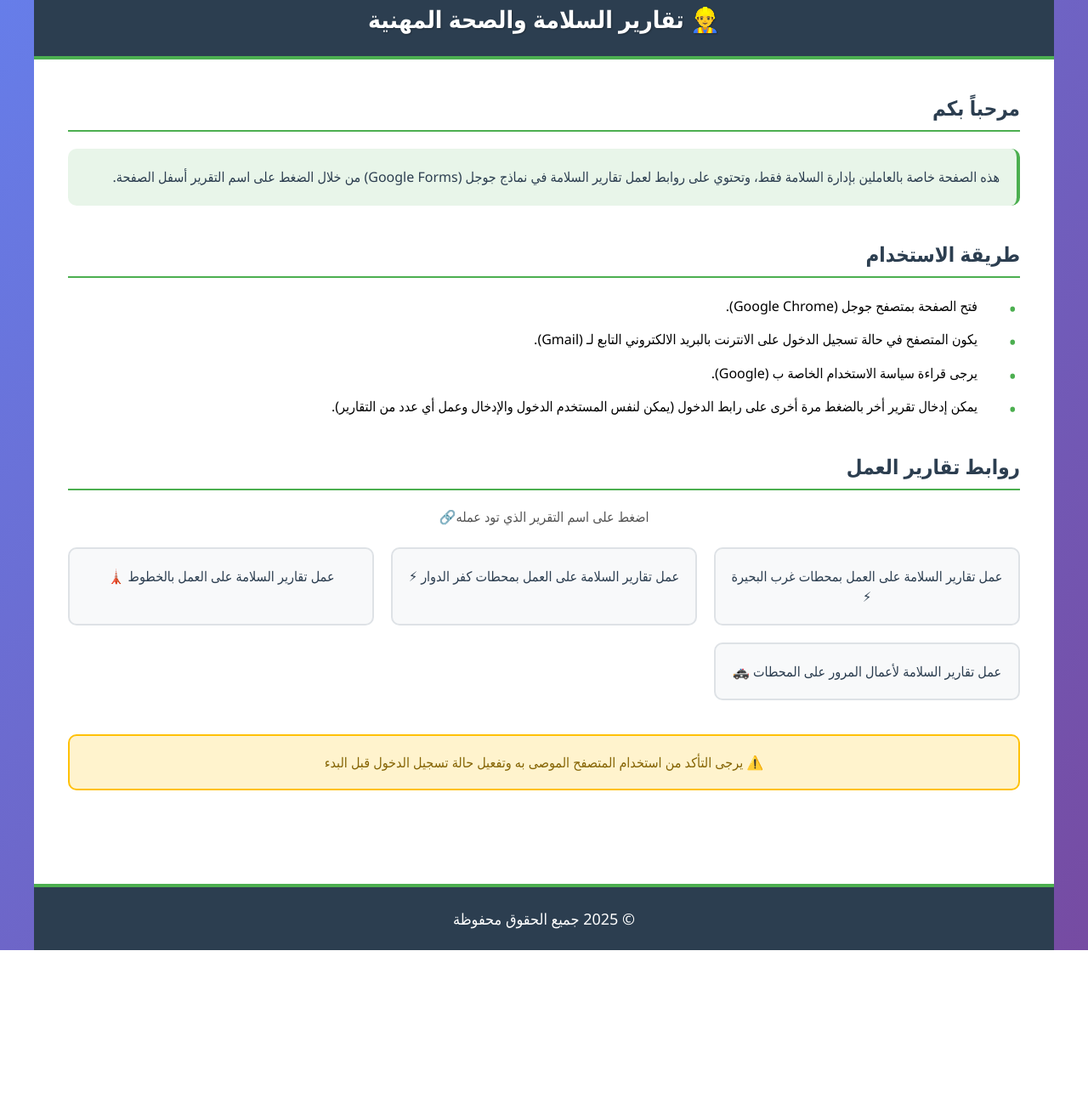
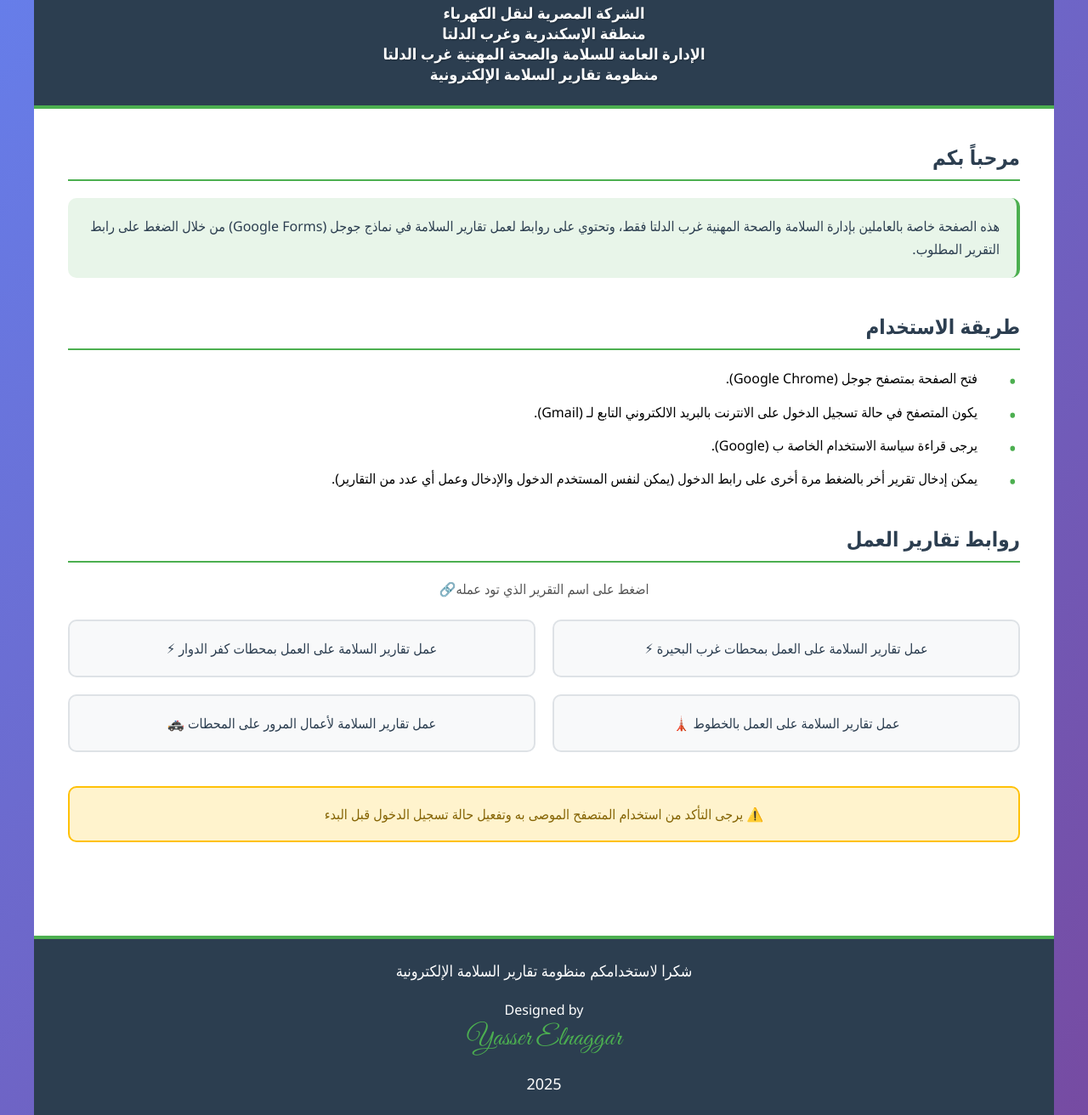
Before and after one commit to yasserelnaggar974/eetc-gdsohwd, a plain HTML site: page index.html in a window 1280 px wide. Shown: the part 22-1334 px from the top of the page at 85% size. Before the commit the page ends 1140 px from the top, so only its background shows below. Drawn offline with Linux system fonts and the light colour scheme.

Commit message:
Update index.html
update 16-10-2025

```diff
--- a/index.html
+++ b/index.html
@@ -3,7 +3,8 @@
 <head>
     <meta charset="UTF-8">
     <meta name="viewport" content="width=device-width, initial-scale=1.0">
-    <title>تقارير السلامة والصحة المهنية</title>
+    <title>منظومة تقارير السلامة الإلكترونية</title>
+            <link href="https://fonts.googleapis.com/css2?family=Great+Vibes&display=swap" rel="stylesheet">
     <style>
         * {
             margin: 0;
@@ -25,7 +26,6 @@
             min-height: 100vh;
         }
 
-        /* الهيدر البسيط */
         .simple-header {
             background: #2c3e50;
             padding: 25px 20px;
@@ -35,7 +35,7 @@
 
         .header-title h1 {
             color: white;
-            font-size: 28px;
+            font-size: 18px;
             font-weight: 600;
             margin: 0;
             text-shadow: 1px 1px 2px rgba(0,0,0,0.3);
@@ -46,7 +46,6 @@
             min-height: 60vh;
         }
 
-        /* العناوين */
         .section-title {
             color: #2c3e50;
             font-size: 24px;
@@ -57,7 +56,6 @@
             text-align: right;
         }
 
-        /* قسم الترحيب */
         .welcome-section {
             margin-bottom: 40px;
         }
@@ -73,7 +71,6 @@
             text-align: right;
         }
 
-        /* قسم طريقة الاستخدام */
         .section {
             margin-bottom: 40px;
         }
@@ -102,7 +99,6 @@
             top: 0;
         }
 
-        /* قسم الروابط */
         .links-description {
             text-align: center;
             font-size: 16px;
@@ -110,9 +106,10 @@
             color: #555;
         }
 
+        /* ✅ تعديل كروت الروابط */
         .links-grid {
             display: grid;
-            grid-template-columns: repeat(auto-fit, minmax(350px, 1fr));
+            grid-template-columns: repeat(2, 1fr);
             gap: 20px;
             margin-top: 20px;
         }
@@ -148,7 +145,6 @@
             color: #4CAF50;
         }
 
-        /* قسم التحذير */
         .warning {
             background: #fff3cd;
             border: 2px solid #ffc107;
@@ -161,7 +157,6 @@
             font-weight: 500;
         }
 
-        /* الفوتر البسيط */
         .simple-footer {
             background: #2c3e50;
             color: white;
@@ -171,15 +166,19 @@
             margin-top: 40px;
         }
 
+        /* ✅ تعديل الفوتر ليكون النص تحت بعض */
         .copyright {
             font-size: 15px;
+            display: flex;
+            flex-direction: column;
+            align-items: center;
+            gap: 5px;
         }
 
         .copyright span {
             font-size: 18px;
         }
 
-        /* التجاوب */
         @media (max-width: 768px) {
             .header-title h1 {
                 font-size: 22px;
@@ -193,6 +192,7 @@
                 font-size: 22px;
             }
 
+            /* ✅ في الموبايل كارت واحد تحت الآخر */
             .links-grid {
                 grid-template-columns: 1fr;
                 gap: 15px;
@@ -221,28 +221,28 @@
                 font-size: 14px;
             }
         }
+
     </style>
 </head>
 <body>
     <div class="main-container">
-        <!-- الهيدر البسيط -->
         <header class="simple-header">
             <div class="header-title">
-                <h1>👷‍♂️ تقارير السلامة والصحة المهنية</h1>
+                <h1>الشركة المصرية لنقل الكهرباء</h1>
+                <h1>منطقة الإسكندرية وغرب الدلتا</h1>
+                <h1>الإدارة العامة للسلامة والصحة المهنية غرب الدلتا</h1>
+                <h1>منظومة تقارير السلامة الإلكترونية</h1>
             </div>
         </header>
 
-        <!-- المحتوى الرئيسي -->
         <div class="content">
-            <!-- قسم الترحيب -->
             <section class="welcome-section">
                 <h2 class="section-title">مرحباً بكم</h2>
                 <div class="welcome-text">
-                    هذه الصفحة خاصة بالعاملين بإدارة السلامة فقط، وتحتوي على روابط لعمل تقارير السلامة في نماذج جوجل (Google Forms) من خلال الضغط على اسم التقرير أسفل الصفحة.
+                    هذه الصفحة خاصة بالعاملين بإدارة السلامة والصحة المهنية غرب الدلتا فقط، وتحتوي على روابط لعمل تقارير السلامة في نماذج جوجل (Google Forms) من خلال الضغط على رابط التقرير المطلوب.
                 </div>
             </section>
 
-            <!-- قسم طريقة الاستخدام -->
             <section class="section">
                 <h2 class="section-title">طريقة الاستخدام</h2>
                 <ul class="steps">
@@ -253,7 +253,6 @@
                 </ul>
             </section>
 
-            <!-- قسم روابط التقارير -->
             <section class="section">
                 <h2 class="section-title">روابط تقارير العمل</h2>
                 <p class="links-description">اضغط على اسم التقرير الذي تود عمله🔗</p>
@@ -285,20 +284,33 @@
                 </div>
             </section>
 
-            <!-- قسم التحذير -->
             <div class="warning">
                 ⚠️ يرجى التأكد من استخدام المتصفح الموصى به وتفعيل حالة تسجيل الدخول قبل البدء
             </div>
         </div>
 
-        <!-- الفوتر -->
-        <footer class="simple-footer">
-            <div class="footer-content">
-                <div class="copyright">
-                    <span>© 2025 جميع الحقوق محفوظة</span>
-                </div>
+
+<!-- ✅ الفوتر المعدل -->
+<footer class="simple-footer">
+    <div class="footer-content">
+        <div class="copyright">
+            <span>شكرا لاستخدامكم منظومة تقارير السلامة الإلكترونية</span>
+
+            <!-- ✅ نص التصميم بعد التصحيح -->
+            <div style="display:flex; flex-direction:column; align-items:center; margin-top:18px; margin-bottom:6px;">
+                <span style="font-size:16px;">Designed by</span>
+                <span style="font-family:'Great Vibes', cursive; color:#4CAF50; font-size:32px; line-height:1.2; margin-top:4px;">
+                    Yasser Elnaggar
+                </span>
             </div>
-        </footer>
+
+            <span style="margin-top:10px;">2025</span>
+        </div>
+    </div>
+</footer>
+
+
+
     </div>
 </body>
 </html>
```
